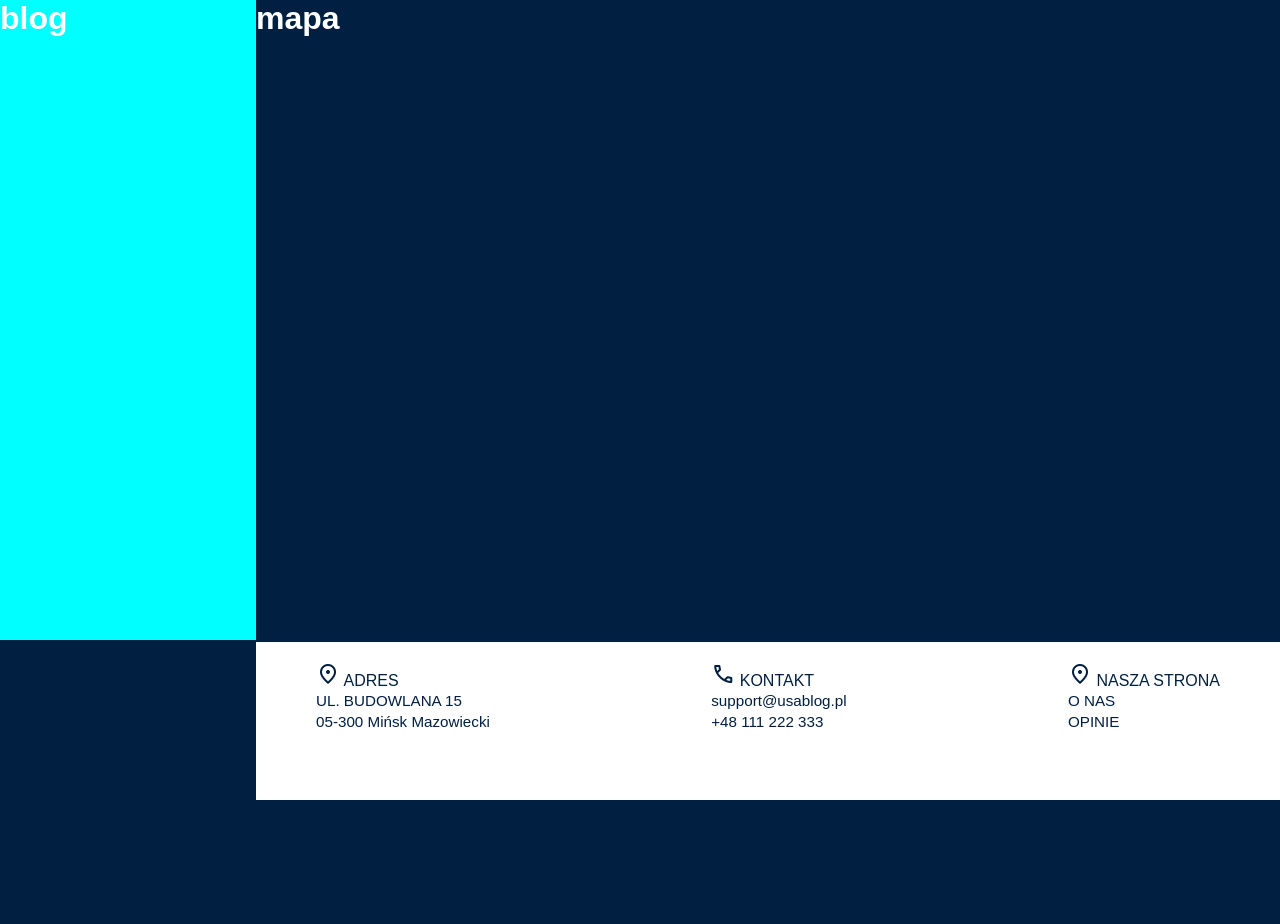
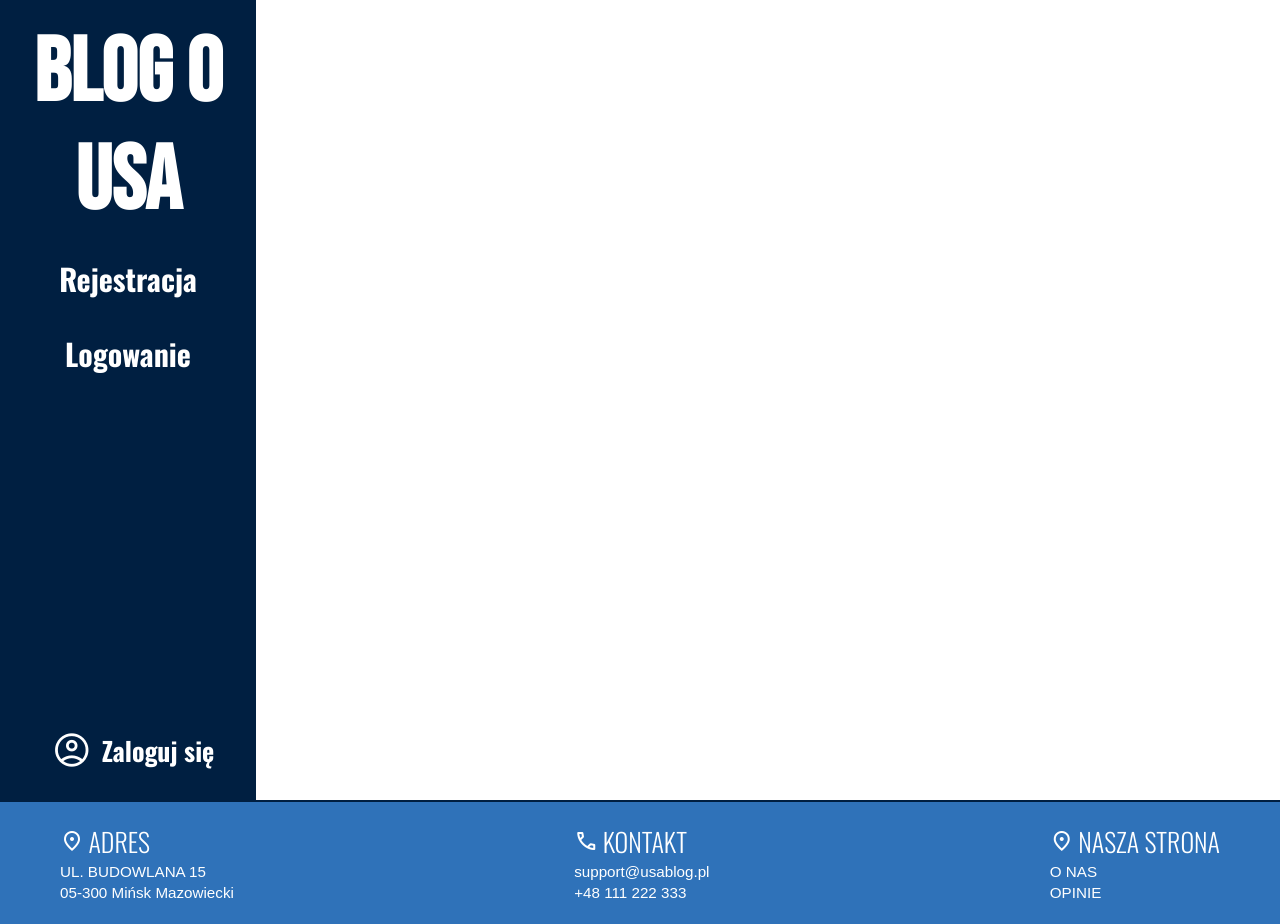
Before and after one commit to keshu9/Projekt_kwiatek, a PHP site: page / in a window 1280 px wide. Before the commit the page ends 800 px from the top, so only its background shows below. Run offline with PHP 8.4, Linux system fonts and the light colour scheme.

Commit message:
zmiana glowej

```diff
--- a/index.php
+++ b/index.php
@@ -10,25 +10,51 @@ session_start();
   <title>Blog podróżniczy</title>
   <link rel="stylesheet" href="style.css"/>
 
-  <link rel="stylesheet" href="https://fonts.googleapis.com/css2?family=Material+Symbols+Outlined:opsz,wght,FILL,GRAD@20,400,0,0&icon_names=mail" />
+  <link href="https://fonts.googleapis.com/css2?family=Material+Symbols+Outlined" rel="stylesheet" />
 
-  <link rel="stylesheet" href="https://fonts.googleapis.com/css2?family=Material+Symbols+Outlined:opsz,wght,FILL,GRAD@20,400,0,0&icon_names=call" />
+<link rel="preconnect" href="https://fonts.googleapis.com">
+<link rel="preconnect" href="https://fonts.gstatic.com" crossorigin>
+<link href="https://fonts.googleapis.com/css2?family=Bebas+Neue&display=swap" rel="stylesheet">
 
-  <link rel="stylesheet" href="https://fonts.googleapis.com/css2?family=Material+Symbols+Outlined:opsz,wght,FILL,GRAD@20,400,0,0&icon_names=location_on" />
+
+
+<link rel="preconnect" href="https://fonts.googleapis.com">
+<link rel="preconnect" href="https://fonts.gstatic.com" crossorigin>
+<link href="https://fonts.googleapis.com/css2?family=Oswald:wght@200..700&display=swap" rel="stylesheet">
+
+
 </head>
-
 <body>
   <div class="container">
 
     <div class="side-bar">
-      <h1>blog</h1>
+      <div>
+        <h1 class="flaga-text">Blog o USA</h1>
+
+        <div class="container-option">
+          <div class="option">
+            <p><a href="">Rejestracja</a></p>
+          </div>
+
+          <div class="option">
+            <p><a href="">Logowanie</a></p>
+          </div>
+        </div>
+      </div>
+
+      <div class="profile">
+        <span class="material-symbols-outlined" id="profile-icon">account_circle </span>
+        <a href="">Zaloguj się</a>
+      </div>
     </div>
 
     <main>
       <h1>mapa</h1>
     </main>
 
-    <footer class="footer">
+  </div>
+
+  <footer class="footer">
       <div class="footer-column">
         <span class="material-symbols-outlined">
           location_on
@@ -53,7 +79,6 @@ session_start();
         <p>O NAS<br>OPINIE</p>
       </div>
     </footer>
-  </div>
 </body>
 
 </html>
--- a/style.css
+++ b/style.css
@@ -20,26 +20,77 @@
 }
 
 .side-bar {
-    left: auto;
   width: 20%;
-    height: 80%;
-    background-color: aqua;
+  height: 100%;
+  background-color: #001f41;
+  display: flex;
+  flex-direction: column;
+  justify-content: space-between;
+}
+
+.flaga-text {
+    font-size: 90px;
+    font-family: "Bebas Neue", sans-serif;
+    font-style: normal;
+    text-align: center;
+    padding-top: 20px;
+    padding-bottom: 5px;
+}
+
+.option {
+  padding: 15px;
+  text-align: center;
+}
+
+.option:hover {
+  padding: 15px;
+  text-align: center;
+  background-color: #044f9e;
+  transition: background-color 0.5s;
+}
+
+.option a {
+  font-weight: bold;
+  color: #ffffff;
+  text-decoration: none;
+  font-family: "Oswald", sans-serif;
+  font-size: 30px;
+}
+
+.profile {
+  display: flex;
+  align-items: center;
+  justify-content: center;
+  margin: 20px;
+}
+
+.profile a {
+  font-weight: bold;
+  color: #ffffff;
+  text-decoration: none;
+  font-family: "Oswald", sans-serif;
+  font-size: 26px;
+}
+
+#profile-icon {
+  font-size: 40px;
+  padding: 10px;
 }
 
 main {
-  left: auto;
   width: 80%;
-  height: 80%;
+  height: 100%;
+  background-color: white;
 }
 
 .footer {
     display: flex;
     justify-content: space-between;
-    background-color: white;
+    background-color: #2f72b9;
     border-top: 2px solid #001f41;
-    color: #001f41;
+    color: white;
     padding: 20px 60px;
-    font-family: Arial, sans-serif;
+    font-family: "Oswald", sans-serif;
     height: 20%;
 
 }
@@ -47,6 +98,12 @@
   .footer-column {
     text-align: left;
     align-items: left;
+  }
+
+.icons {
+  font-size: 26px;
+  font-weight: 300;
+  font-family: "Oswald", sans-serif;
 }
 
   .footer-column:nth-child(2) {
```
Also changed, not shown: flaaga.png (added). Lines whose indentation alone changed are shown as unchanged.
